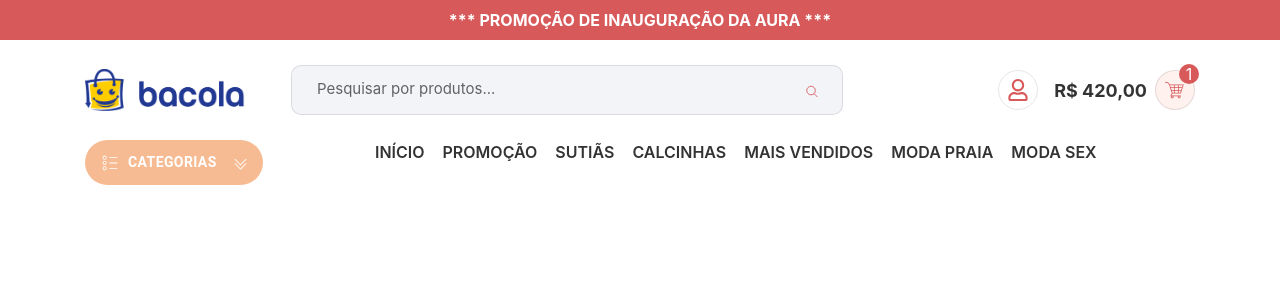
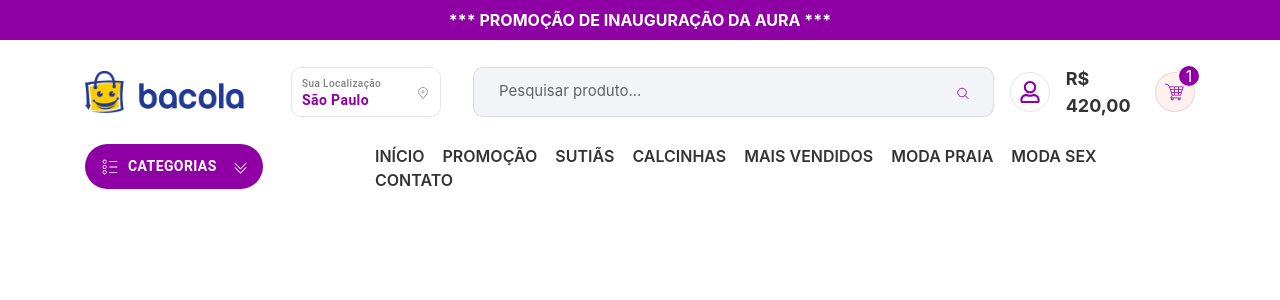
Before and after one commit to BrunoAndrade94/aura-intima, a React (Create React App) app: page / in a window 1280 px wide. Shown: the top 300 px of the page. Built offline with nearby package versions, Linux system fonts and the light colour scheme.

Commit message:
dev buscar cep

```diff
--- a/package.json
+++ b/package.json
@@ -11,6 +11,7 @@
     "@testing-library/jest-dom": "^5.17.0",
     "@testing-library/react": "^13.4.0",
     "@testing-library/user-event": "^13.5.0",
+    "axios": "^1.7.7",
     "bootstrap": "^4.1.3",
     "react": "^18.3.1",
     "react-dom": "^18.3.1",
--- a/src/App.css
+++ b/src/App.css
@@ -1,8 +1,14 @@
 :root {
-	--cor-principal: #d8595a;
+	--cor-principal: #8e00a3;
+	/* --cor-principal: #d8595a; */
 	--cor-secundaria: #f6bb92;
 	--border-radius: 10px;
-	--rgba-black: rgba(0, 0, 0, 0.8) !important
+	--rgba-black1: rgba(0, 0, 0, 0.1);
+	--rgba-black2: rgba(0, 0, 0, 0.2);
+	--rgba-black5: rgba(0, 0, 0, 0.5);
+	--rgba-black6: rgba(0, 0, 0, 0.6);
+	--rgba-black7: rgba(0, 0, 0, 0.7);
+	--rgba-black8: rgba(0, 0, 0, 0.8);
 }
 
 * {
@@ -18,7 +24,6 @@ body {
 }
 
 .bg-aura {
-	/* background: #8e00a3; */
 	background: var(--cor-principal);
 }
 
@@ -51,33 +56,69 @@ body {
 	width: 100%;
 }
 
-.searchCEP input {
+.headerWrapper .header .part2 .searchCEP button {
+	/* width: 100px;
+	color: #8e00a3; */
+}
+
+.headerWrapper .header .part2 .searchCEP {
+	width: 150px;
+	height: 50px;
+	min-width: 150px;
+	padding: 10px 10px;
+	text-align: left;
+	border-radius: var(--border-radius);
+	border: 1px solid var(--rgba-black1);
+	justify-content: flex-start !important;
+}
+
+.headerWrapper .header .part2 .searchCEP .label {
+	font-size: 10px;
+	font-weight: 500;
+	line-height: 16px;
+	color: var(--rgba-black5);
+	text-transform: capitalize;
+}
+
+.headerWrapper .header .part2 .searchCEP .local {
+	font-size: 14px;
+	font-weight: 600;
+	line-height: 16px;
+	color: var(--cor-principal);
+	text-transform: capitalize;
+}
+
+.headerWrapper .header .part2 .searchCEP svg {
+	opacity: 0.7;
+	color: var(--rgba-black7);
+}
+
+/* .searchCEP input {
 	width: 80%;
 	height: 30px;
 	padding: 45px;
-	font-size: 14px;
 	position: relative;
 	background: #f3f4f7;
 	border-radius: var(--border-radius);
 	padding: 0px 20px !important;
 	border: 1px solid rgba(0, 0, 0, 0.1);
-}
+} */
 
 header .headerSearch {
 	width: 60%;
 	height: 50px;
-	background: #f3f4f7;
 	padding: 5px;
 	position: relative;
+	background: #f3f4f7;
 	border-radius: var(--border-radius);
-	border: 1px solid rgba(0, 0, 0, 0.1);
+	border: 1px solid var(--rgba-black1);
 }
 
 header .headerSearch input {
 	background: transparent !important;
 	outline: none !important;
 	font-size: 15px;
-	color: var(--rgba-black);
+	color: var(--rgba-black8);
 	width: 100%;
 	height: 35px;
 	border: 0px !important;
@@ -85,7 +126,7 @@ header .headerSearch input {
 }
 
 header .headerSearch input::-webkit-input-placeholder {
-	color: rgba(0, 0, 0, 0.6)
+	color: var(--rgba-black6)
 }
 
 header .headerSearch button {
@@ -111,7 +152,7 @@ header .part3 .circle {
 	height: 40px !important;
 	width: 40px !important;
 	border-radius: 50px !important;
-	border: 1px solid rgba(0, 0, 0, 0.1) !important;
+	border: 1px solid var(--rgba-black1) !important;
 	color: var(--cor-principal);
 }
 
@@ -121,7 +162,7 @@ header .part3 .circle svg {
 
 .cardTab .price {
 	font-size: 18px;
-	color: var(--rgba-black);
+	color: var(--rgba-black8);
 	font-weight: 700;
 }
 
@@ -141,17 +182,17 @@ header .part3 .circle svg {
 }
 
 div .allCatTab {
-	background: var(--cor-secundaria);
+	background: var(--cor-principal);
 	padding: 10px 15px !important;
 	border-radius: 30px !important;
 }
 
 div .allCatTab * {
-	color: #fff
+	color: white
 }
 
 div .allCatTab:hover {
-	background: var(--cor-principal);
+	background: var(--cor-secundaria);
 }
 
 div .allCatTab .text {
@@ -174,7 +215,7 @@ nav .navPartCategories ul li a {
 	font-size: 16px;
 	font-weight: 600;
 	text-decoration: none;
-	color: var(--rgba-black);
+	color: var(--rgba-black8);
 	text-transform: uppercase;
 	display: flex;
 	align-items: center;
--- a/src/App.jsx
+++ b/src/App.jsx
@@ -3,8 +3,15 @@ import Home from './Pages/Home';
 import Header from './Components/Header';
 import "bootstrap/dist/css/bootstrap.min.css";
 import { BrowserRouter, Routes, Route } from 'react-router-dom';
+import axios from 'axios';
+import { createContext } from 'react';
+
+const MyContext = createContext()
 
 function App() {
+
+
+
 	return (
 		<BrowserRouter>
 			<Header />
--- a/src/Components/Header/Categories/index.jsx
+++ b/src/Components/Header/Categories/index.jsx
@@ -13,6 +13,7 @@ const Categories = () => {
 					<li className="list-inline-item"><Link to={"/"}>{TIPOS_CATEGORIAS.maisVendidos}</Link></li>
 					<li className="list-inline-item"><Link to={"/"}>{TIPOS_CATEGORIAS.modaPraia}</Link></li>
 					<li className="list-inline-item"><Link to={"/"}>{TIPOS_CATEGORIAS.modaSex}</Link></li>
+					<li className="list-inline-item"><Link to={"/"}>{TIPOS_CATEGORIAS.contato}</Link></li>
 				</ul>
 			</div>
 		</>
--- a/src/Components/Header/SearchCEP/index.jsx
+++ b/src/Components/Header/SearchCEP/index.jsx
@@ -1,11 +1,49 @@
-import { INFORME_O_CEP } from "../../../assets/var-const"
+import React, { useState } from "react";
+import { MdClose } from "react-icons/md";
+import { IoIosSearch } from "react-icons/io";
 import { CiLocationOn } from "react-icons/ci";
+import { Button, Dialog, Slide } from "@mui/material";
+import { INFORME_O_CEP, LOCALIZACAO } from "../../../assets/var-const"
+
+const Transition = React.forwardRef(function Transition(props, ref) {
+	return <Slide direction="up" ref={ref} {...props} />
+})
+
 
 const SearchCEP = () => {
+
+	const [isOpenModal, setIsOpenModal] = useState(false)
+
 	return (
-		<div className="searchCEP ml-3 mr-3">
-			<input type="text" placeholder={INFORME_O_CEP} />
-			{/* <span className="icon"><CiLocationOn /></span> */}
+		// <div className="searchCEP ml-3 mr-3">
+		<div className="ml-3 mr-3">
+			<Button className="searchCEP">
+				<div className="info d-flex flex-column">
+					<span className="label">{INFORME_O_CEP}</span>
+					<span className="local">{LOCALIZACAO}</span>
+				</div>
+				<span className="ml-auto"><CiLocationOn /></span>
+			</Button>
+
+			<Dialog open={isOpenModal} onClose={() => setIsOpenModal(false)} className="locationModal" TransitionComponent={Transition}>
+				<h4 className="mb-0">Informe seu CEP</h4>
+				<p>Entregamos para todo o país</p>
+				<Button className="close_" onClick={() => setIsOpenModal(false)}><MdClose /></Button>
+
+				<div className="headerSearch" w-100>
+					<input type="text" placeholder="informe o cep..." />
+					<Button><IoIosSearch /></Button>
+				</div>
+
+				<ul className="lista mt-3">
+					{
+
+					}
+					<li><Button onClick={() => setIsOpenModal(false)}>São Paulo</Button></li>
+				</ul>
+
+			</Dialog>
+
 		</div>
 	)
 }
--- a/src/Components/Header/index.jsx
+++ b/src/Components/Header/index.jsx
@@ -3,6 +3,7 @@ import SearchBox from "./SearchBox";
 import TextHeader from "./TextHeader";
 import LogoHeader from "./LogoHeader";
 import Navigation from "./Navigation";
+import SearchCEP from "./SearchCEP";
 
 
 const Header = () => {
@@ -10,12 +11,12 @@ const Header = () => {
 		<>
 			<div className="headerWrapper">
 				<TextHeader />
-
 				<header className="header">
 					<div className="container">
 						<div className="row">
 							<LogoHeader />
 							<div className="col-sm-10 d-flex align-items-center part2">
+								<SearchCEP />
 								<SearchBox />
 								<CardUser />
 							</div>
--- a/src/assets/var-const/index.jsx
+++ b/src/assets/var-const/index.jsx
@@ -1,6 +1,7 @@
 export const TEXTO_HEADER = "*** PROMOÇÃO DE INAUGURAÇÃO DA AURA ***"
-export const PESQUISA_PLACEHOLDER = "Pesquisar por produtos..."
-export const INFORME_O_CEP = "Informe seu CEP..."
+export const LOCALIZACAO = "São Paulo"
+export const PESQUISA_PLACEHOLDER = "Pesquisar produto..."
+export const INFORME_O_CEP = "Sua localização"
 export const TODAS_CATEGORIAS = "CATEGORIAS"
 export const TIPOS_CATEGORIAS = {
 	home: "Início",
@@ -10,5 +11,6 @@ export const TIPOS_CATEGORIAS = {
 	sutias: "Sutiãs",
 	maisVendidos: "Mais Vendidos",
 	modaPraia: "Moda Praia",
-	modaSex: "Moda Sex"
+	modaSex: "Moda Sex",
+	contato: "Contato"
 }
```
Also changed, not shown: src/Components/Header/CEPDropDown/index.jsx (added, +26 -0 lines), 1 other file (tests, documents, lock files or other folders).
